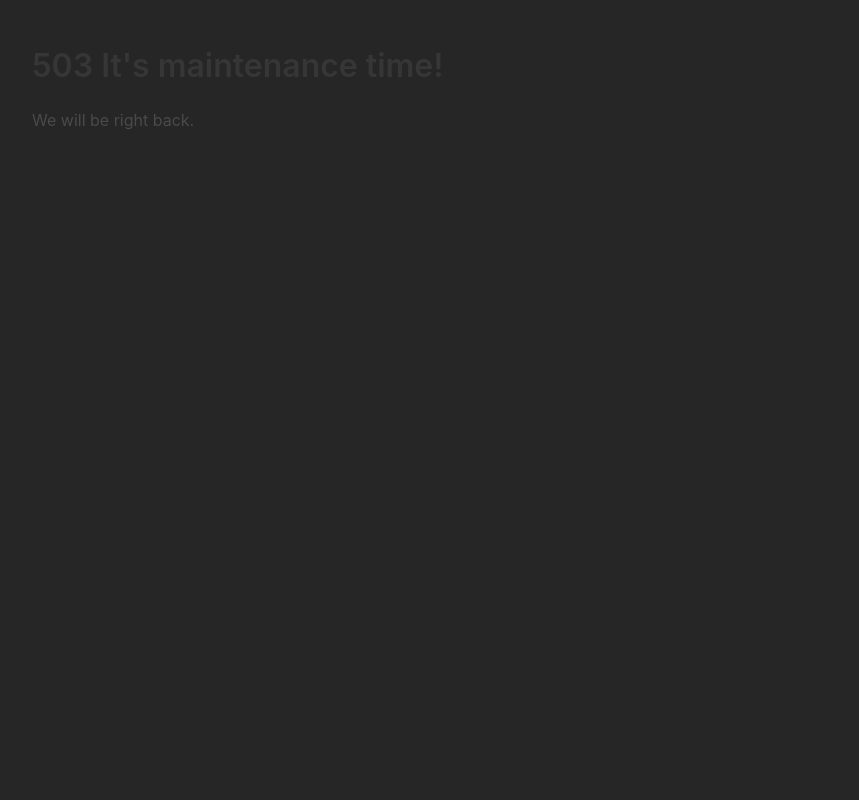
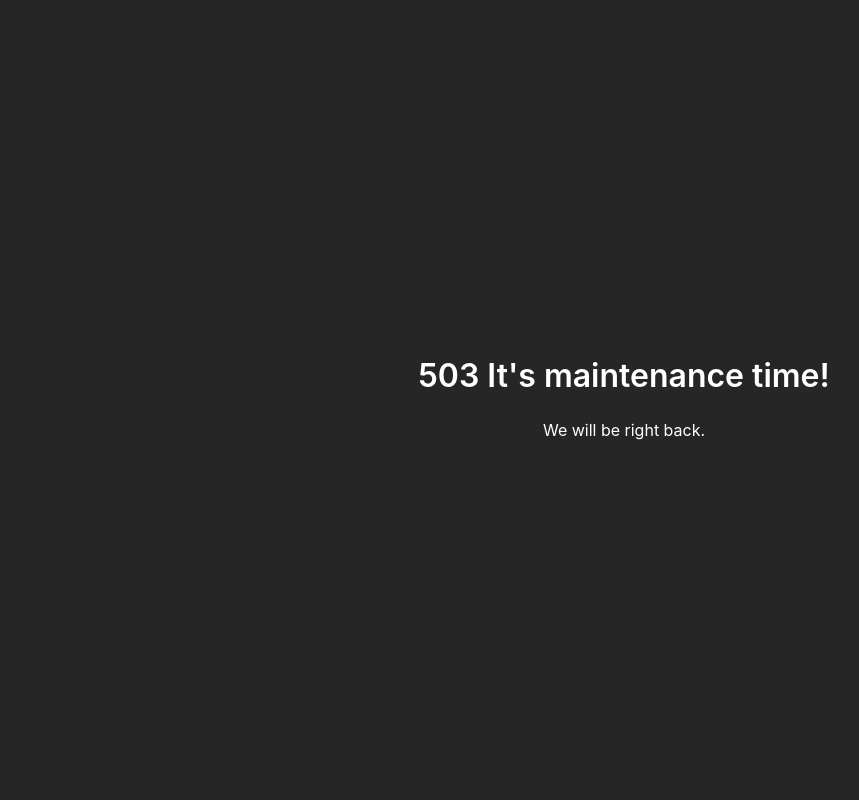
Before and after one commit to FigureHook/figure_crawler, a Python web app: template src/web/templates/503.html in a window 1280 px wide. Shown: the whole page, without its empty margins (16-875 px from the left). Run offline with Jinja, Linux system fonts and the light colour scheme; the template is opened without the code that fills it: most values are stand-ins (such as "Sample title", 1, 10 or a date in 2020).

Commit message:
[REFINE] refined 503 page

```diff
--- a/src/web/templates/503.html
+++ b/src/web/templates/503.html
@@ -14,10 +14,12 @@
 </head>
 
 <body>
-  <section class="hero">
+  <section class="hero is-fullheight">
     <div class="hero-body">
-      <p class="title">{{ gettext("503 It's maintenance time!") }}</p>
-      <p class="subtit">{{ gettext("We will be right back.") }}</p>
+      <div class="container has-text-centered">
+        <p class="title has-text-white">{{ gettext("503 It's maintenance time!") }}</p>
+        <p class="subtit has-text-white">{{ gettext("We will be right back.") }}</p>
+      </div>
     </div>
   </section>
 </body>
```
